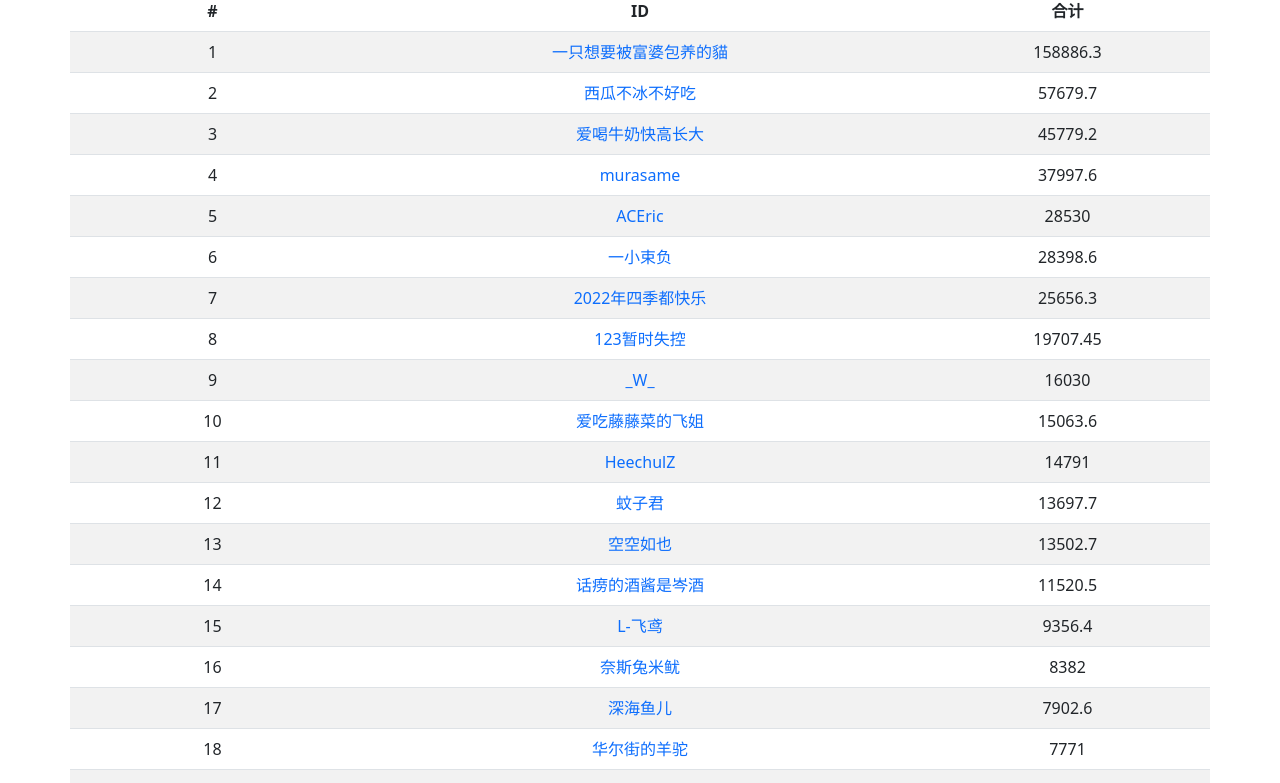
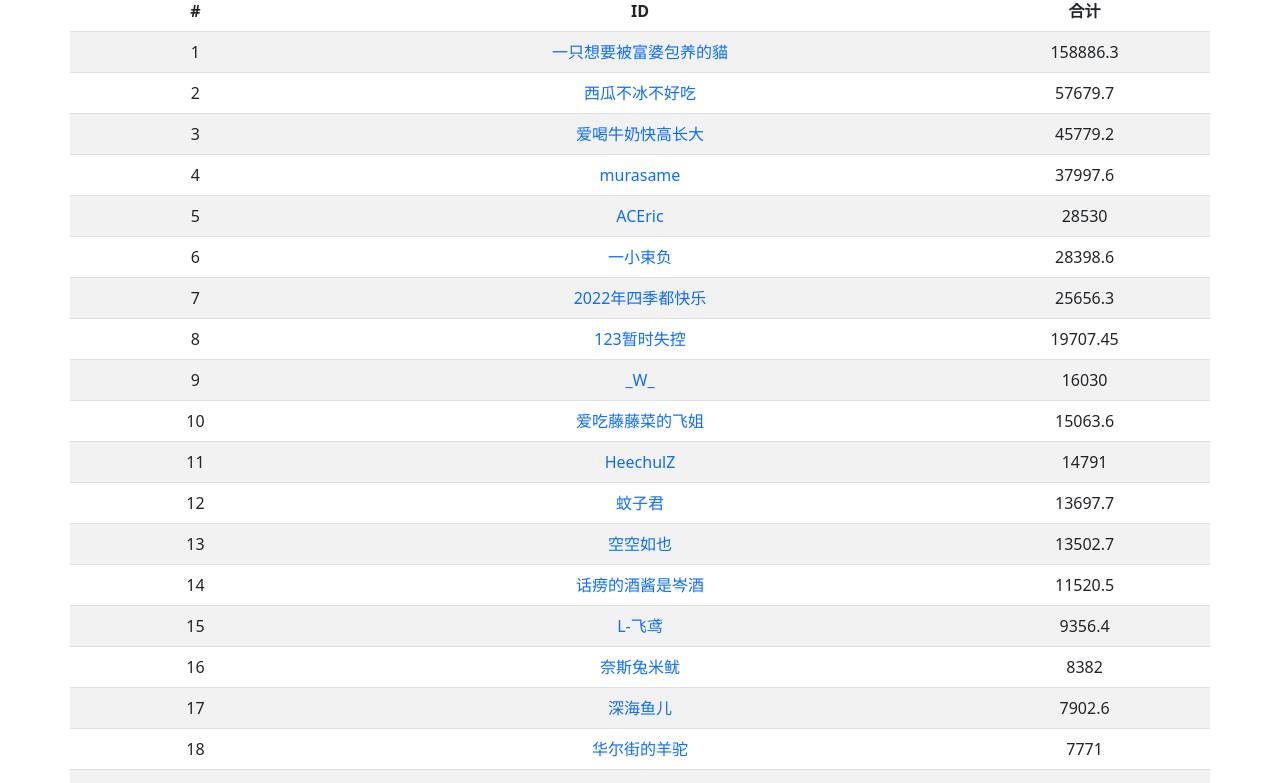
Before and after one commit to 123lostcontrol/llf-private, a plain HTML site: page index.html in a window 1280 px wide. Shown: the part 579-1362 px from the top of the page. Drawn offline with Linux system fonts and the light colour scheme.

Commit message:
Adjust column width

```diff
--- a/index.html
+++ b/index.html
@@ -29,9 +29,9 @@
         <table class="table table-striped table-hover" id="stats">
           <thead>
             <tr>
-              <th scope="col" style="width: 25%">#</th>
-              <th scope="col" style="width: 50%">ID</th>
-              <th scope="col" style="width: 25%">合计</th>
+              <th scope="col" style="width: 22%">#</th>
+              <th scope="col" style="width: 56%">ID</th>
+              <th scope="col" style="width: 22%">合计</th>
             </tr>
           </thead>
           <tbody>
```
